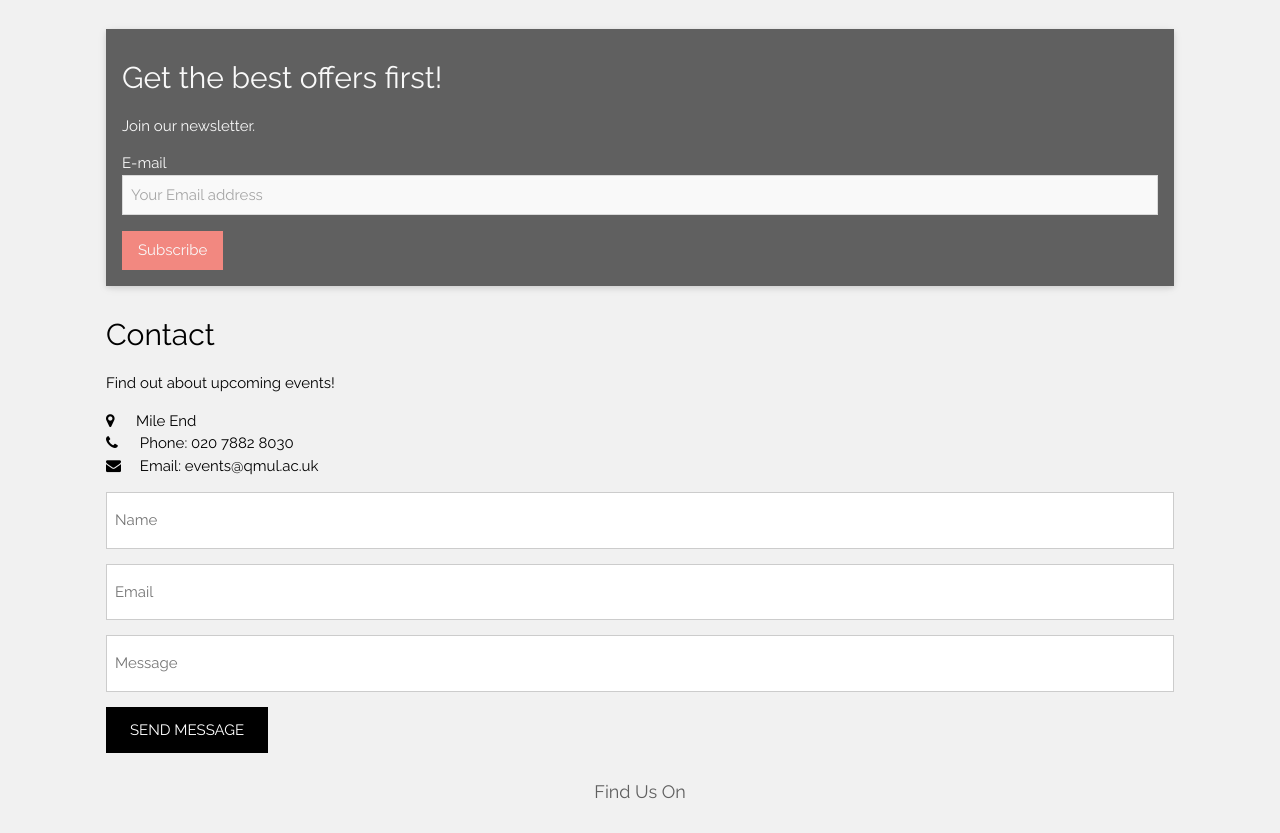
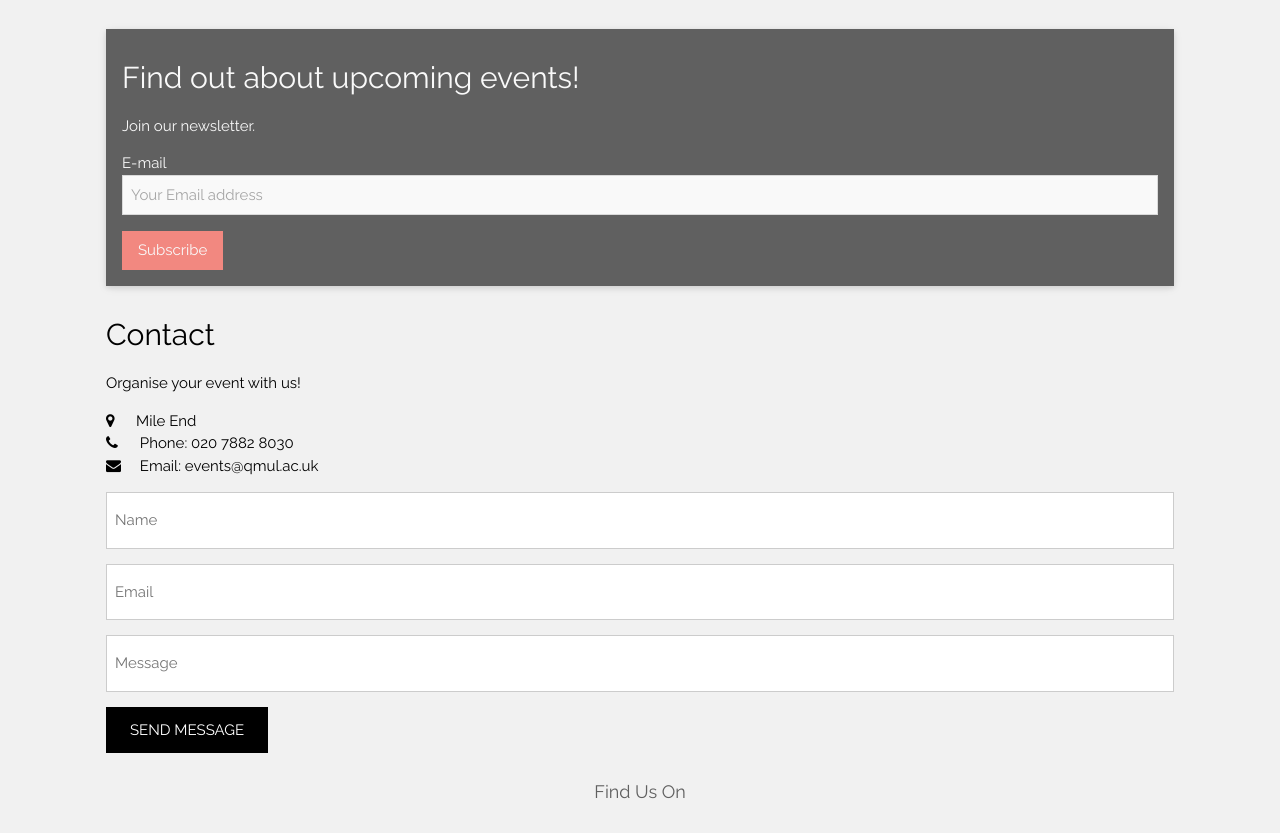
Before and after one commit to veenadave/coding-gals1, a plain HTML site: page index.html in a window 1280 px wide. Shown: the part 1846-2679 px from the top of the page. Drawn offline with nearby package versions, Linux system fonts and the light colour scheme.

Commit message:
contact stuff

```diff
--- a/index.html
+++ b/index.html
@@ -114,7 +114,7 @@ body,h1,h2,h3,h4,h5,h6 {font-family: "Raleway", Arial, Helvetica, sans-serif}
   <!-- Newsletter -->
   <div class="w3-container">
     <div class="w3-panel w3-padding-16 w3-black w3-opacity w3-card w3-hover-opacity-off">
-      <h2>Get the best offers first!</h2>
+      <h2>Find out about upcoming events!</h2>
       <p>Join our newsletter.</p>
       <label>E-mail</label>
       <input class="w3-input w3-border" type="text" placeholder="Your Email address">
@@ -125,7 +125,7 @@ body,h1,h2,h3,h4,h5,h6 {font-family: "Raleway", Arial, Helvetica, sans-serif}
   <!-- Contact -->
   <div class="w3-container">
     <h2>Contact</h2>
-    <p>Find out about upcoming events!</p>
+    <p>Organise your event with us!</p>
     <i class="fa fa-map-marker" style="width:30px"></i>Mile End<br>
     <i class="fa fa-phone" style="width:30px"></i> Phone: 020 7882 8030<br>
     <i class="fa fa-envelope" style="width:30px"> </i> Email: events@qmul.ac.uk<br>
```
